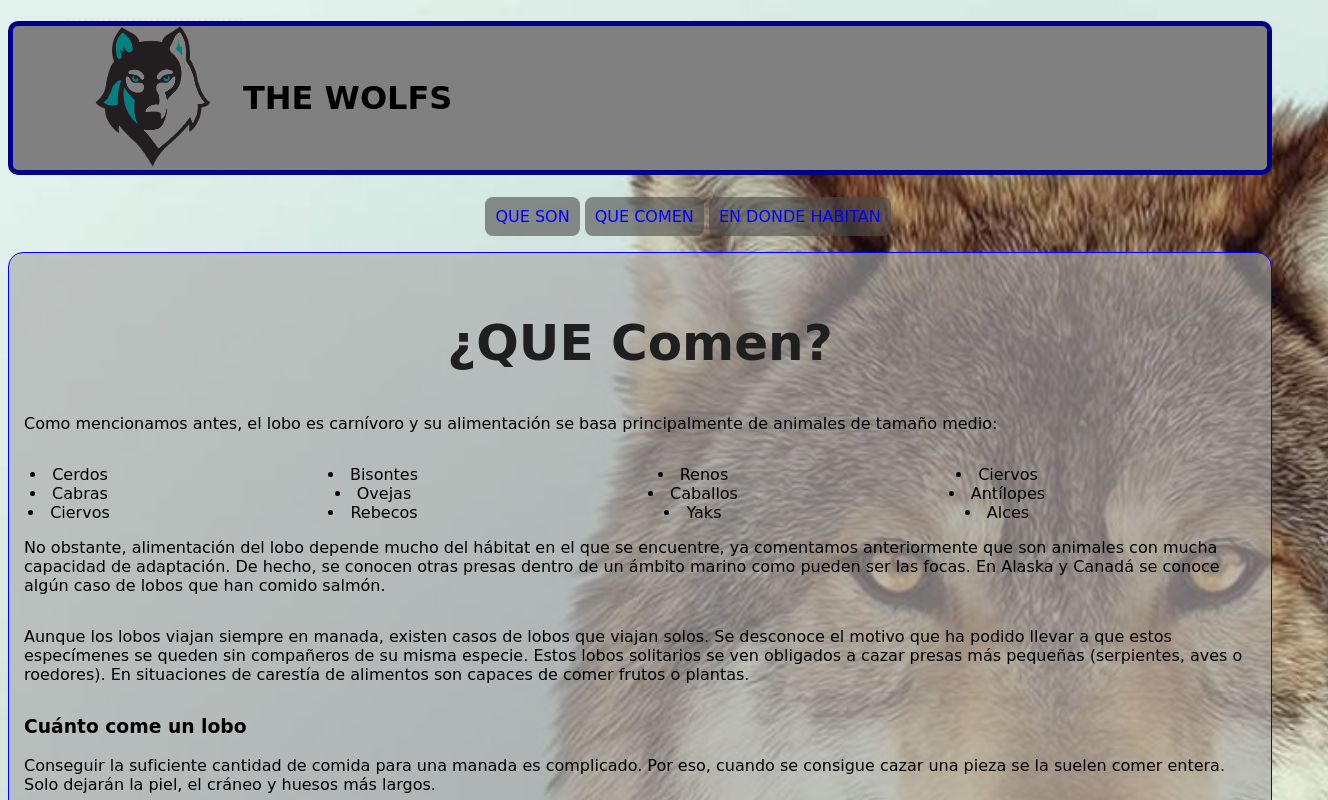
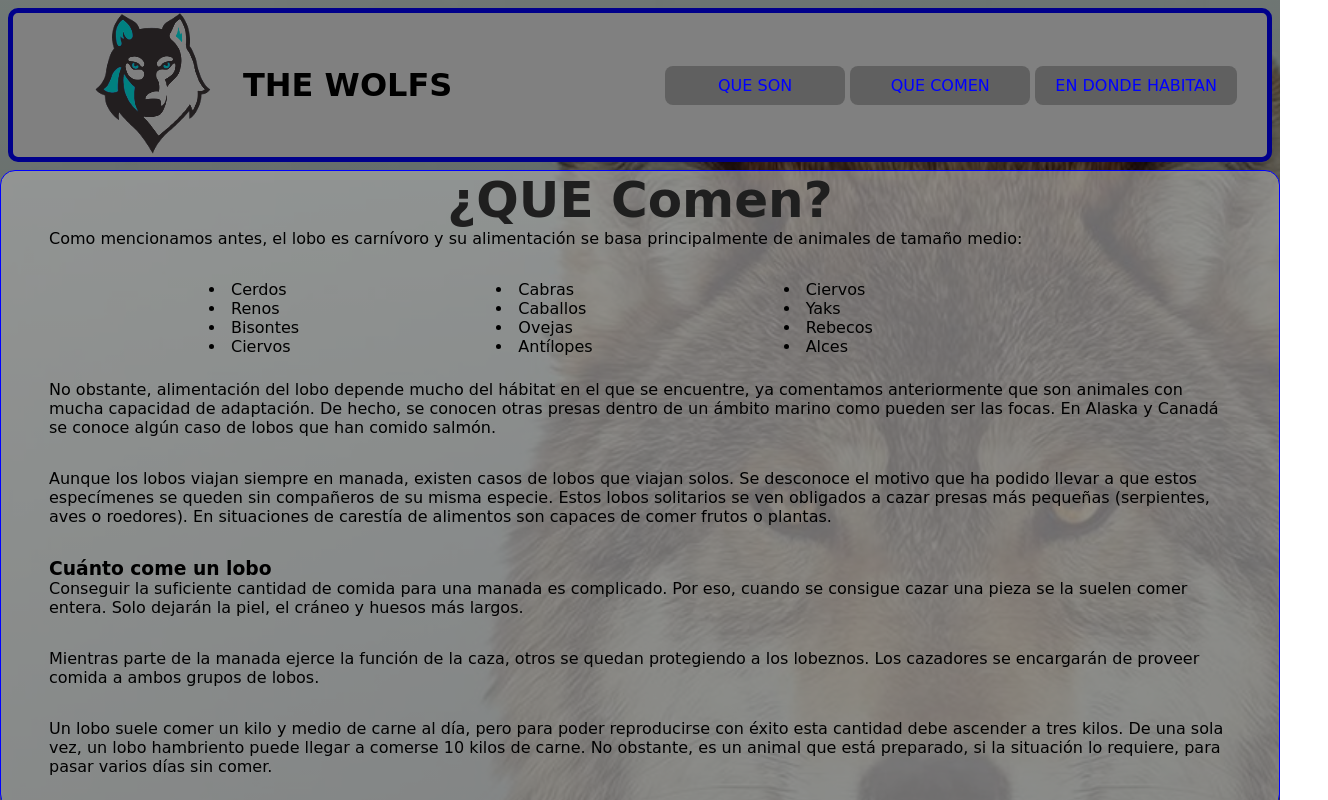
Before and after one commit to peterjhosep31/proyecto_lobos, a plain HTML site: page alimento.html in a window 1280 px wide. Shown: the top 800 px of the page, 1328 px wide, since content can reach past the window. Drawn offline with Linux system fonts and the light colour scheme.

Commit message:
Refactor estructura HTML y CSS, añadiendo navegación y mejorando el diseño visual

```diff
--- a/alimento.html
+++ b/alimento.html
@@ -9,31 +9,20 @@
     </head>
 
     <body>
-    <head>
-      <h1><img class="logo" src="images/logo.png" />THE WOLFS</h1>
-    </head>
-    <nav>
-      <ul>
-        <li><a href="index.html">QUE SON</a></li>
-        <li><a href="alimento.html">QUE COMEN</a></li>
-        <li><a href="habitat.html">EN DONDE HABITAN</a></li>
-      </ul>
-    </nav>
         <section CLASS="CONTENIDO">
             <h2>¿QUE Comen?</h2>
             <p>
-        Como mencionamos antes, el lobo es carnívoro y su alimentación se basa
-        principalmente de animales de tamaño medio:
+                Como mencionamos antes, el lobo es carnívoro y su alimentación
+                se basa principalmente de animales de tamaño medio:
             </p>
             <div class="listaPadre">
-        <section CLASS="lista">
                 <li>Cerdos</li>
                 <li>Cabras</li>
                 <li>Ciervos</li>
                 <li>Renos</li>
                 <li>Caballos</li>
                 <li>Yaks</li>
-        </section>
+
                 <li>Bisontes</li>
                 <li>Ovejas</li>
                 <li>Rebecos</li>
@@ -42,40 +31,47 @@
                 <li>Alces</li>
             </div>
             <p>
-        No obstante, alimentación del lobo depende mucho del hábitat en el que
-        se encuentre, ya comentamos anteriormente que son animales con mucha
-        capacidad de adaptación. De hecho, se conocen otras presas dentro de un
-        ámbito marino como pueden ser las focas. En Alaska y Canadá se conoce
-        algún caso de lobos que han comido salmón.
+                No obstante, alimentación del lobo depende mucho del hábitat en
+                el que se encuentre, ya comentamos anteriormente que son
+                animales con mucha capacidad de adaptación. De hecho, se conocen
+                otras presas dentro de un ámbito marino como pueden ser las
+                focas. En Alaska y Canadá se conoce algún caso de lobos que han
+                comido salmón.
             </p>
             <p>
-        Aunque los lobos viajan siempre en manada, existen casos de lobos que
-        viajan solos. Se desconoce el motivo que ha podido llevar a que estos
-        especímenes se queden sin compañeros de su misma especie. Estos lobos
-        solitarios se ven obligados a cazar presas más pequeñas (serpientes,
-        aves o roedores). En situaciones de carestía de alimentos son capaces de
-        comer frutos o plantas.
+                Aunque los lobos viajan siempre en manada, existen casos de
+                lobos que viajan solos. Se desconoce el motivo que ha podido
+                llevar a que estos especímenes se queden sin compañeros de su
+                misma especie. Estos lobos solitarios se ven obligados a cazar
+                presas más pequeñas (serpientes, aves o roedores). En
+                situaciones de carestía de alimentos son capaces de comer frutos
+                o plantas.
             </p>
             <h3>Cuánto come un lobo</h3>
             <p>
                 Conseguir la suficiente cantidad de comida para una manada es
-        complicado. Por eso, cuando se consigue cazar una pieza se la suelen
-        comer entera. Solo dejarán la piel, el cráneo y huesos más largos.
+                complicado. Por eso, cuando se consigue cazar una pieza se la
+                suelen comer entera. Solo dejarán la piel, el cráneo y huesos
+                más largos.
             </p>
             <p>
-        Mientras parte de la manada ejerce la función de la caza, otros se
-        quedan protegiendo a los lobeznos. Los cazadores se encargarán de
-        proveer comida a ambos grupos de lobos.
+                Mientras parte de la manada ejerce la función de la caza, otros
+                se quedan protegiendo a los lobeznos. Los cazadores se
+                encargarán de proveer comida a ambos grupos de lobos.
             </p>
             <p>
-        Un lobo suele comer un kilo y medio de carne al día, pero para poder
-        reproducirse con éxito esta cantidad debe ascender a tres kilos. De una
-        sola vez, un lobo hambriento puede llegar a comerse 10 kilos de carne.
-        No obstante, es un animal que está preparado, si la situación lo
-        requiere, para pasar varios días sin comer.
+                Un lobo suele comer un kilo y medio de carne al día, pero para
+                poder reproducirse con éxito esta cantidad debe ascender a tres
+                kilos. De una sola vez, un lobo hambriento puede llegar a
+                comerse 10 kilos de carne. No obstante, es un animal que está
+                preparado, si la situación lo requiere, para pasar varios días
+                sin comer.
             </p>
         </section>
+        <div class="imagesFinal">
             <img class="agresivo" src="images/descarga.jpg" />
             <img class="agresivo1" src="images/yak.jpg" />
+        </div>
     </body>
+    <script src="./scrips/scrip.js"></script>
 </html>
--- /dev/null
+++ b/components/nav.html
@@ -0,0 +1,10 @@
+<header>
+    <h1><img class="logo" src="images/logo.png" />THE WOLFS</h1>
+</header>
+<nav>
+    <ul>
+        <li><a href="index.html">QUE SON</a></li>
+        <li><a href="alimento.html">QUE COMEN</a></li>
+        <li><a href="habitat.html">EN DONDE HABITAN</a></li>
+    </ul>
+</nav>
--- a/css/STILYS.CSS
+++ b/css/STILYS.CSS
@@ -1,25 +1,70 @@
-h1{
-    border:5px solid darkblue;
-    background:gray;
+* {
+    margin: 0;
+    padding: 0;
+}
+
+.header {
+    border: 5px solid darkblue;
+    background: gray;
     border-radius: 10px;
     padding: 40px 40px 40px 50px;
     display: flex;
     align-items: center;
     height: 4rem;
+    margin: 0.5rem;
+    justify-content: space-between;
+
+    nav {
+        display: contents;
+    }
+
+    nav ul {
+        background: transparent;
+        list-style-type: none;
+        text-align: center;
+    }
+
+    nav li {
+        display: inline-flex;
+        min-width: 10rem;
+        margin: 0 10px;
+    }
+    nav a {
+        color: blue;
+        padding: 10px;
+        text-decoration: none;
+        background: rgba(75, 75, 75, 0.6);
+        border-radius: 8px;
+        min-width: 100%;
+    }
+
+    nav li a:hover {
+        background-color: aqua;
+        border-radius: 15px;
+        transition: 1s;
+    }
+    nav li a:active {
+        background-color: darkblue;
+        border-radius: 15px;
+    }
 }
-h2{
+
+h1 {
+    display: flex;
+    align-items: center;
+}
+h2 {
     text-align: center;
     font-size: 50px;
-    color:rgb(31, 31, 31)
+    color: rgb(31, 31, 31);
 }
 
-body{
-    background:url(../images/fino_señores.jpg);
+body {
+    background: linear-gradient(rgba(0, 0, 0, 0.5), rgba(0, 0, 0, 0.705)),
+        url(../images/fino_señores.jpg);
     background-size: cover;
     font-family: cursive;
-
 }
-
 
 .logo {
     float: left;
@@ -28,27 +73,27 @@ body{
     width: none;
     mix-blend-mode: darken;
 }
-.agresivo{
+.agresivo {
     float: right;
     border: 1px solid black;
     border-radius: 10px;
     height: 430px;
     width: 950px;
 }
-.agresivo1{
+.agresivo1 {
     border: 1px solid black;
     border-radius: 10px;
     height: 430px;
     width: 950px;
 }
-.CONTENIDO{
+.CONTENIDO {
     border: 1px solid blue;
-    background-color:rgba(169, 169, 169, 0.637);
+    background-color: rgba(169, 169, 169, 0.637);
     border-radius: 15px;
-    padding: 20px 15px 10px 15px;
+    padding: 0 3rem;
 }
 
-.CONTENIDO  > img:nth-child(even) {
+.CONTENIDO > img:nth-child(even) {
     float: left;
     margin: 0 15px 10px 0;
 }
@@ -64,51 +109,37 @@ img:not(.logo) {
     margin-bottom: 10px;
 }
 
- p {
-    display:flex;
+p {
+    display: flex;
     flex-direction: column;
     margin-bottom: 2rem;
- }
+}
 
-.listaPadre{
-    columns:2;
-    text-align: center;
+.listaPadre {
+    display: grid;
+    grid-template-columns: repeat(3, 1fr);
+    margin: 0 10rem 1.5rem 10rem;
 }
-.lista{
-    float:left
-}
-.enDondeviven{
+
+.enDondeviven {
     align-self: baseline;
     float: left;
 }
 
-
-nav ul{
-    background:transparent;
-    width:100vw;
-    list-style-type: none;
-    text-align:center;
-
+.imagesFinal {
+    display: flex;
+    justify-content: space-around;
+    width: 100%;
+    margin-top: 2rem;
 }
 
- nav li{
-     display:inline-flex;
- }
- nav a{
-     color: blue;
-     padding: 10px;
-     text-decoration: none;
- }
- nav li a{
-     background:rgba(75,75,75,0.6);
-     border-radius:8px;
- }
- nav li a:hover{
-     background-color: aqua;
-     border-radius:15px
+@media (max-width: 1000px) {
+    .header {
+        justify-content: space-between;
 
- }
- nav li a:active{
-     background-color: darkblue;
-     border-radius:15px;
- }
+        nav ul {
+            display: flex;
+            flex-direction: column;
+        }
+    }
+}
--- /dev/null
+++ b/scrips/scrip.js
@@ -0,0 +1,38 @@
+"use strict";
+
+class includeNav {
+    async getNav() {
+        let nav = await fetch("./components/nav.html");
+        if (!nav.ok) return;
+
+        let contentHtml = await nav.text();
+
+        let contentTemporary = document.createElement("div");
+        contentTemporary.innerHTML = contentHtml;
+        contentTemporary.classList.add("header");
+
+        document.querySelectorAll("body")[0].prepend(contentTemporary);
+
+        this.managerOpctionsNav(contentTemporary.querySelectorAll("li"));
+    }
+
+    managerOpctionsNav(options) {
+        options.forEach((element) => {
+            element.addEventListener(
+                "click",
+                function (element) {
+                    this.managerOpctionsNavStates(element);
+                }.bind(this)
+            );
+        });
+    }
+
+    managerOpctionsNavStates(element) {
+        window.aprime = element;
+    }
+}
+
+document.addEventListener("DOMContentLoaded", function () {
+    let instance = new includeNav();
+    instance.getNav();
+});
```
Also changed, not shown: habitat.html (+5 -12 lines), index.html (+37 -37 lines). Lines whose indentation alone changed are shown as unchanged.
